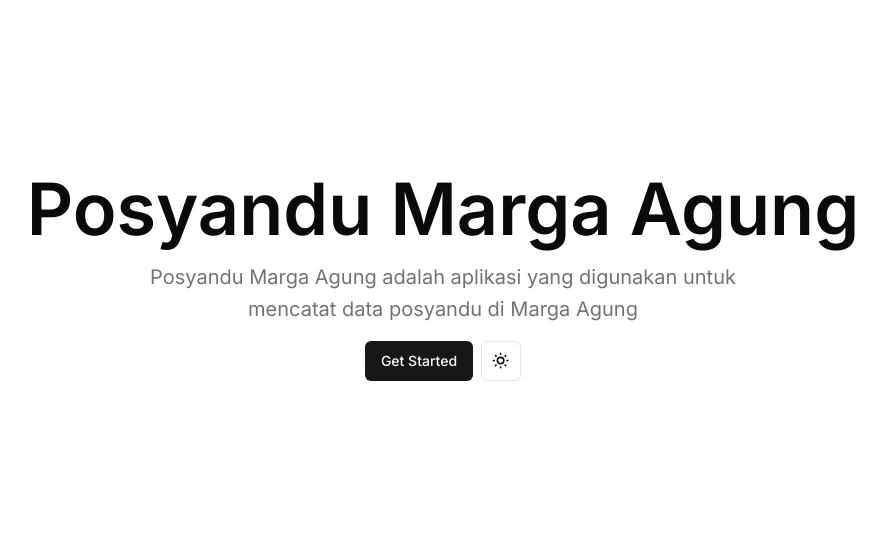
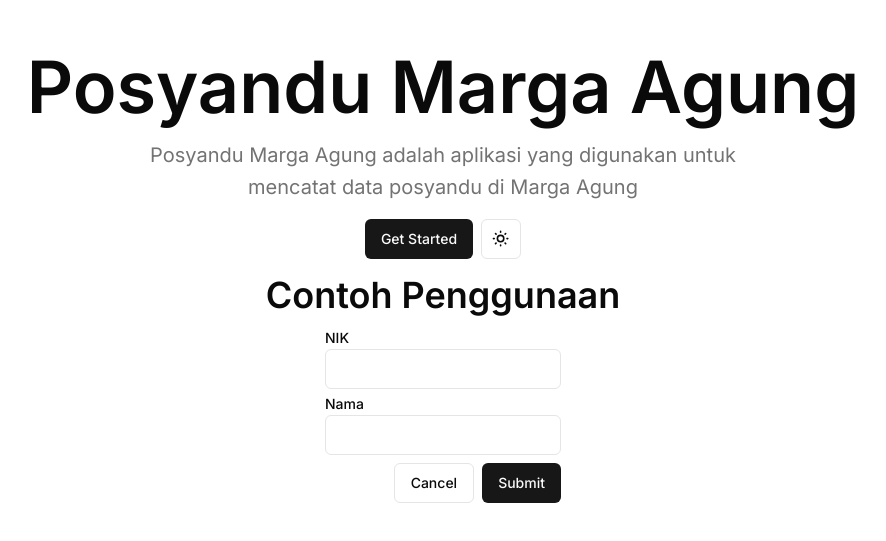
Before and after one commit to muhamyusuf/posyandu-marga-agung, a Next.js app: page / in a window 1280 px wide. Shown: the part 123-664 px from the top of the page, without its empty margins (197-1083 px from the left). Built offline with nearby package versions, Linux system fonts and the light colour scheme; no server answers.

Commit message:
add input and label components

```diff
--- a/package.json
+++ b/package.json
@@ -13,6 +13,7 @@
   "dependencies": {
     "@prisma/client": "^5.21.0",
     "@radix-ui/react-dropdown-menu": "^2.0.6",
+    "@radix-ui/react-label": "^2.1.0",
     "@radix-ui/react-slot": "^1.0.2",
     "@t3-oss/env-nextjs": "^0.9.2",
     "class-variance-authority": "^0.7.0",
--- a/src/app/page.tsx
+++ b/src/app/page.tsx
@@ -2,7 +2,9 @@
 
 import { siteConfig } from "@/config/site"
 import { cn } from "@/lib/utils"
-import { buttonVariants } from "@/components/ui/button"
+import { Button, buttonVariants } from "@/components/ui/button"
+import { Input } from "@/components/ui/input"
+import { Label } from "@/components/ui/label"
 import { Icons } from "@/components/icons"
 import { ModeToggle } from "@/components/mode-toggle"
 
@@ -27,6 +29,25 @@
           </Link>
           <ModeToggle />
         </div>
+
+        <h1 className="text-4xl font-semibold">Contoh Penggunaan</h1>
+
+        <div className="flex flex-col gap-2">
+          <div className="flex flex-col items-start justify-center gap-1">
+            <Label>NIK</Label>
+            <Input />
+          </div>
+
+          <div className="flex flex-col items-start justify-center gap-1">
+            <Label>Nama</Label>
+            <Input />
+          </div>
+
+          <div className="flex gap-2 self-end">
+            <Button variant={"outline"}>Cancel</Button>
+            <Button>Submit</Button>
+          </div>
+        </div>
       </div>
     </main>
   )
--- /dev/null
+++ b/src/components/ui/input.tsx
@@ -0,0 +1,25 @@
+import * as React from "react"
+
+import { cn } from "@/lib/utils"
+
+export interface InputProps
+  extends React.InputHTMLAttributes<HTMLInputElement> {}
+
+const Input = React.forwardRef<HTMLInputElement, InputProps>(
+  ({ className, type, ...props }, ref) => {
+    return (
+      <input
+        type={type}
+        className={cn(
+          "flex h-10 w-full rounded-md border border-input bg-background px-3 py-2 text-sm ring-offset-background file:border-0 file:bg-transparent file:text-sm file:font-medium file:text-foreground placeholder:text-muted-foreground focus-visible:outline-none focus-visible:ring-2 focus-visible:ring-ring focus-visible:ring-offset-2 disabled:cursor-not-allowed disabled:opacity-50",
+          className
+        )}
+        ref={ref}
+        {...props}
+      />
+    )
+  }
+)
+Input.displayName = "Input"
+
+export { Input }
--- /dev/null
+++ b/src/components/ui/label.tsx
@@ -0,0 +1,26 @@
+"use client"
+
+import * as React from "react"
+import * as LabelPrimitive from "@radix-ui/react-label"
+import { cva, type VariantProps } from "class-variance-authority"
+
+import { cn } from "@/lib/utils"
+
+const labelVariants = cva(
+  "text-sm font-medium leading-none peer-disabled:cursor-not-allowed peer-disabled:opacity-70"
+)
+
+const Label = React.forwardRef<
+  React.ElementRef<typeof LabelPrimitive.Root>,
+  React.ComponentPropsWithoutRef<typeof LabelPrimitive.Root> &
+    VariantProps<typeof labelVariants>
+>(({ className, ...props }, ref) => (
+  <LabelPrimitive.Root
+    ref={ref}
+    className={cn(labelVariants(), className)}
+    {...props}
+  />
+))
+Label.displayName = LabelPrimitive.Root.displayName
+
+export { Label }
```
Also changed, not shown: 2 other files (tests, documents, lock files or other folders).
